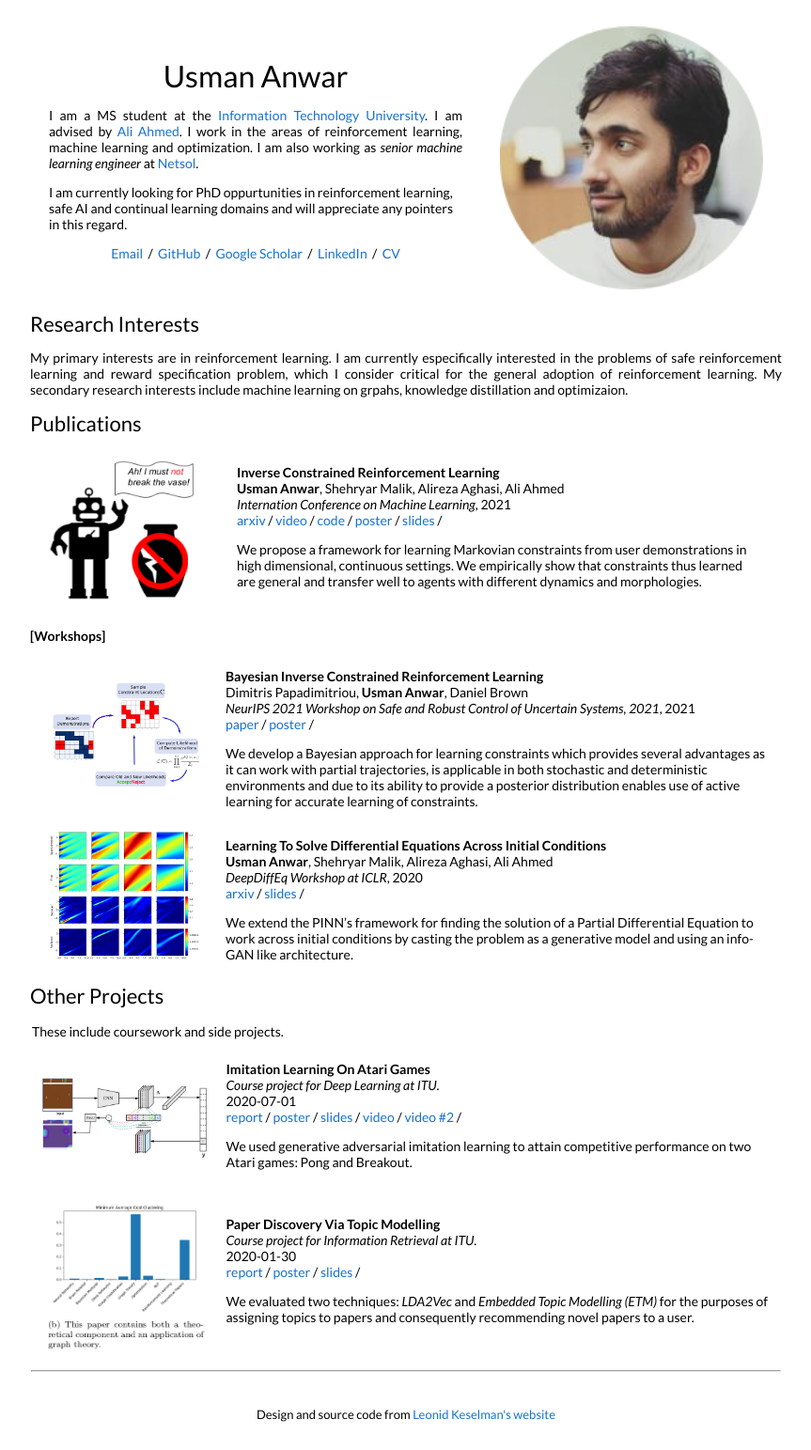
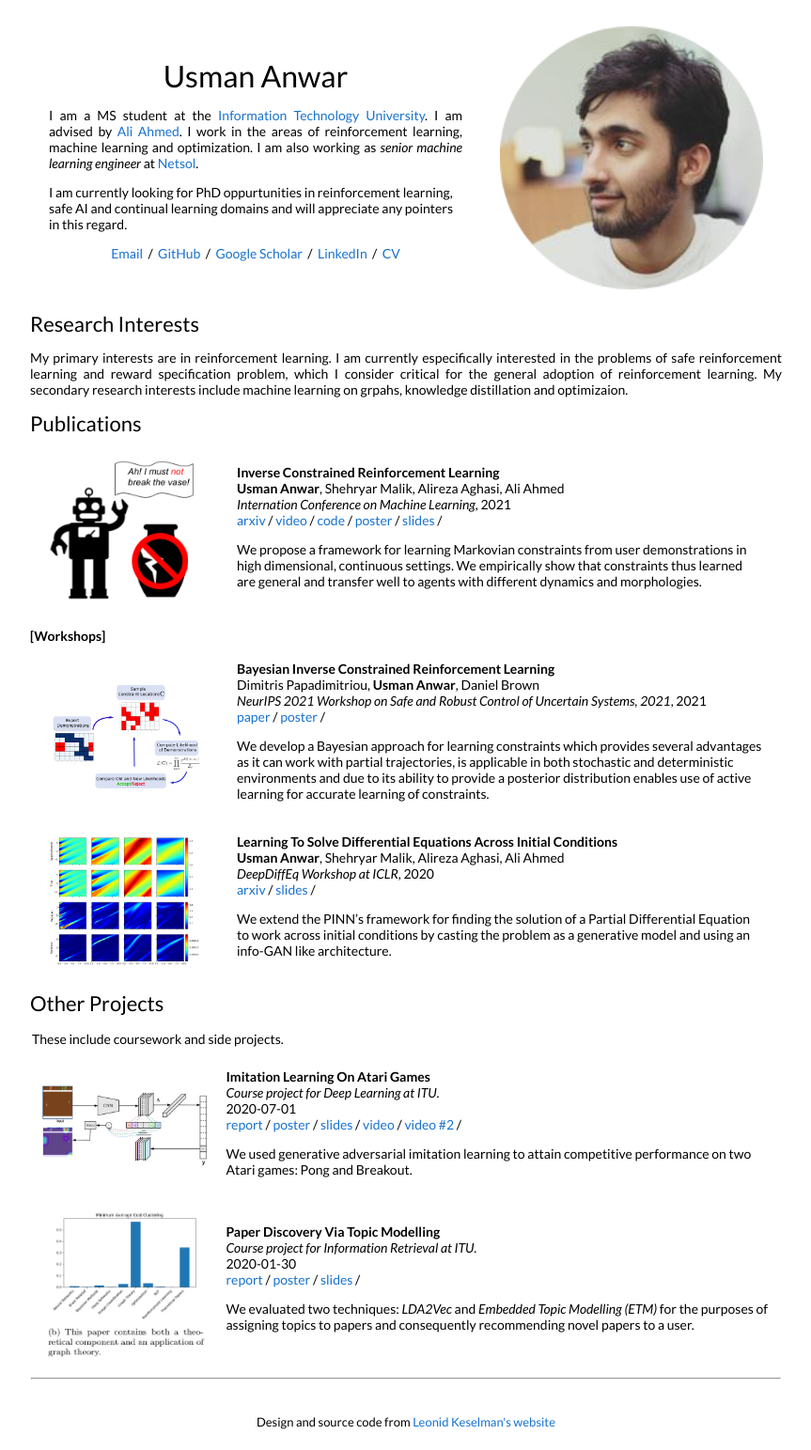
Before and after one commit to uzman-anwar/uzman-anwar.github.io, a Jekyll site: the page built from _posts/workshop/2021-12-01-BICRL.markdown, in a window 1280 px wide. Shown: the whole page at 94% size, without its empty margins (208-1071 px from the left). Built offline with Jekyll 4.4.1, drawn with Linux system fonts in a browser that asks for light colours.

Commit message:
Minor Update

```diff
--- a/_layouts/default.html
+++ b/_layouts/default.html
@@ -119,7 +119,7 @@
             <td style="padding:2.5%;padding-top:0;width:25%;vertical-align:middle;min-width:120px">
               <img src="{{post.image}}" alt="project1 image" style="width:auto; height:auto; max-width:100%;" />
             </td>
-            <td style="padding:1%;width:75%;vertical-align:middle">
+            <td style="padding:2.5%;padding-top:0;width:75%;vertical-align:middle">
               <h3>{{post.title}}</h3>
               <br>
               {{post.authors}}
```
